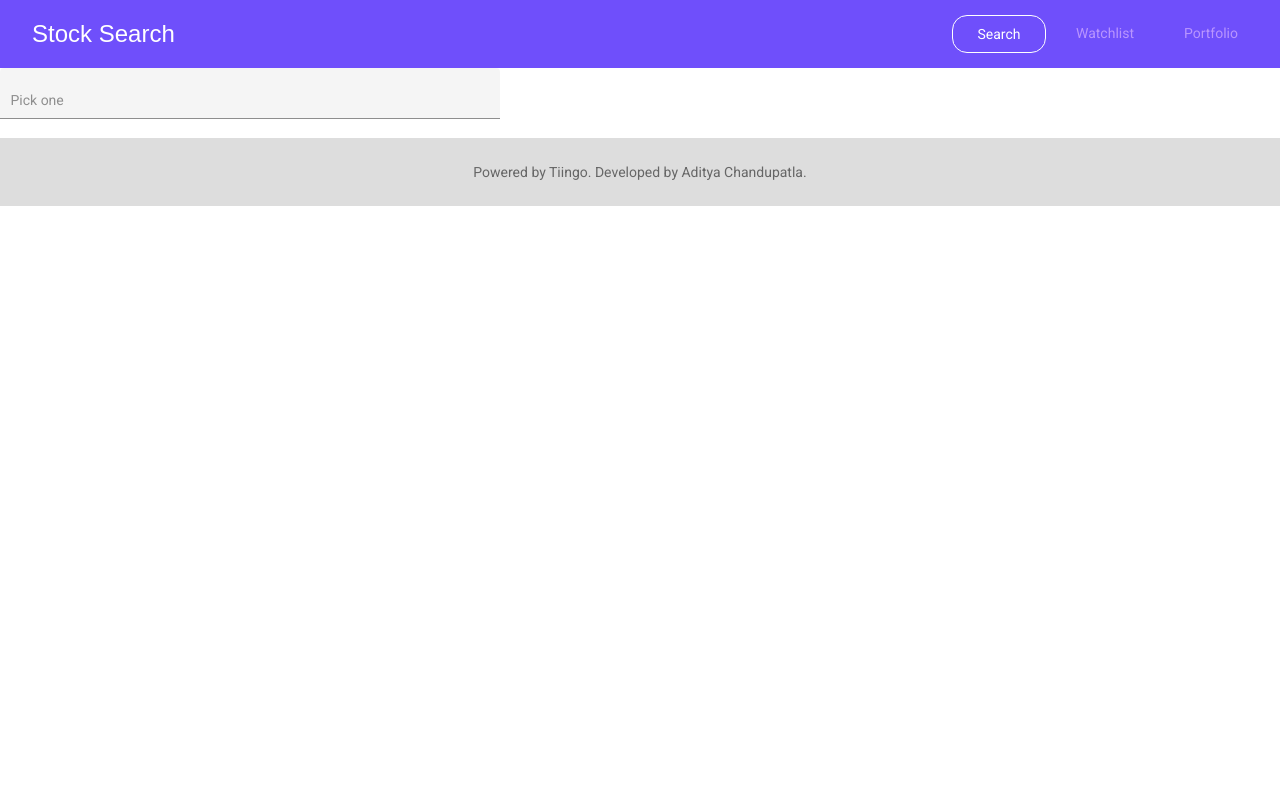
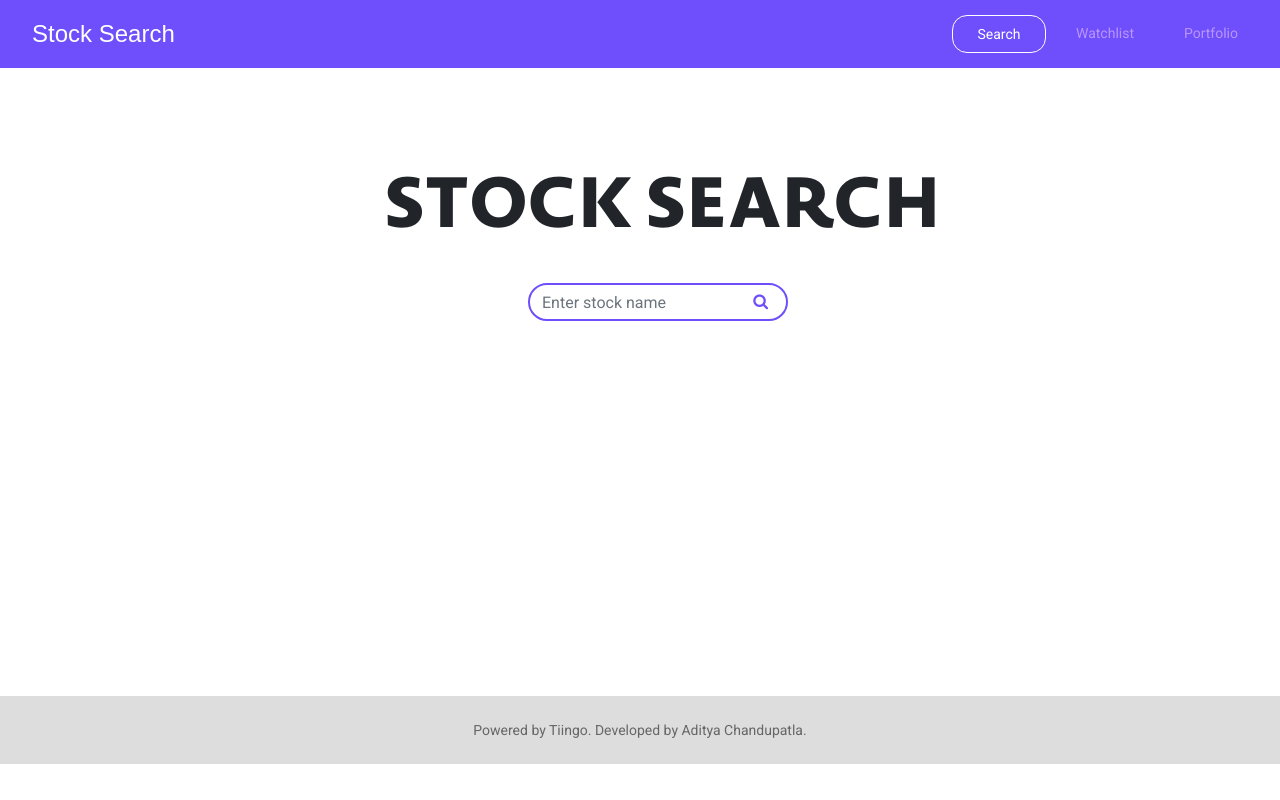
Before and after one commit to adityachandupatla/angular-stock-app, an Angular app: page / in a window 1280 px wide. Built offline with nearby package versions, Linux system fonts and the light colour scheme.

Commit message:
Search autocomplete feature

```diff
--- a/src/app/components/search/search.component.css
+++ b/src/app/components/search/search.component.css
@@ -1,9 +1,64 @@
-.example-form {
+.stock-search-form {
     min-width: 150px;
     max-width: 500px;
-    width: 100%;
+    width: 90%;
 }
 
-.example-full-width {
-    width: 100%;
+#search-option-ticker {
+    font-size: 15px;
 }
+
+#search-option-name {
+    font-size: 12px;
+}
+
+.search-container {
+    top: 50%;
+    left: 50%;
+    margin-top: 10%;
+    margin-left: 30%;
+    width: 800px;
+    height: 500px;
+}
+
+@font-face {
+    font-family: StockHeadingFont;
+    src: url("NovelSansPro_ExtraBold.otf") format("opentype");
+}
+
+#stock-heading {
+    font-weight: 1000;
+    font-size: 500%;
+    font-family: StockHeadingFont;
+}
+
+input:focus {
+    box-shadow: none;
+}
+
+input:focus~.input-group-append {
+    z-index: 3;
+}
+
+.fa-search {
+    color: #6F4FFB;
+    margin-top: 3px;
+    margin-left: 10px;
+}
+
+input[type="search"] {
+    border: 2px solid #6F4FFB;
+}
+
+input[type="search"]::-webkit-search-decoration,
+input[type="search"]::-webkit-search-cancel-button,
+input[type="search"]::-webkit-search-results-button,
+input[type="search"]::-webkit-search-results-decoration {
+    display: none;
+}
+
+#stock-search-container {
+    margin-top: 7%;
+    margin-left: 18%;
+    width: 35%;
+}
--- a/src/app/components/search/search.component.html
+++ b/src/app/components/search/search.component.html
@@ -1,12 +1,28 @@
-<div>
-    <form class="example-form">
-        <mat-form-field class="example-full-width">
-            <input type="text" placeholder="Pick one" aria-label="Number" matInput [formControl]="myControl" [matAutocomplete]="auto">
-            <mat-autocomplete #auto="matAutocomplete">
-                <mat-option *ngFor="let option of filteredOptions | async" [value]="option">
-                    {{option}}
+<div class="search-container">
+    <div>
+        <h1 id="stock-heading">STOCK SEARCH</h1>
+    </div>
+    <div id="stock-search-container">
+        <form class="stock-search-form">
+            <div class="input-group">
+                <input class="form-control py-2 rounded-pill mr-n2 pr-5" type="search" placeholder="Enter stock name" aria-label="String" matInput [formControl]="myControl" [matAutocomplete]="auto">
+                <span class="input-group-append">
+                    <button class="input-group-append btn rounded-pill border-0 ml-n5">
+                        <i class="fa fa-search"></i>
+                    </button>
+                </span>
+            </div>
+            <!-- <div class="input-group">
+                <input class="form-control py-2 border-right-0 border" type="search" value="search" id="example-search-input">
+                <span class="input-group-append">
+                    <div class="input-group-text bg-transparent"><i class="fa fa-search"></i></div>
+                </span>
+            </div> -->
+            <mat-autocomplete #auto="matAutocomplete" [displayWith]="displayFn">
+                <mat-option *ngFor="let option of options" [value]="option">
+                    <span id="search-option-ticker">{{option.ticker}}</span> | <span id="search-option-name">{{option.name}}</span>
                 </mat-option>
             </mat-autocomplete>
-        </mat-form-field>
-    </form>
+        </form>
+    </div>
 </div>
--- a/src/app/components/search/search.component.ts
+++ b/src/app/components/search/search.component.ts
@@ -1,7 +1,8 @@
 import { Component, OnInit } from '@angular/core';
 import { FormControl } from '@angular/forms';
-import { Observable } from 'rxjs';
-import { map, startWith } from 'rxjs/operators';
+import { debounceTime, distinctUntilChanged, switchMap } from 'rxjs/operators';
+import { SearchItem } from 'src/app/models/SearchItem';
+import { SearchService } from 'src/app/services/search.service';
 
 @Component({
     selector: 'app-search',
@@ -10,21 +11,22 @@ import { map, startWith } from 'rxjs/operators';
 })
 export class SearchComponent implements OnInit {
     myControl = new FormControl();
-    options: string[] = ['One', 'Two', 'Three'];
-    filteredOptions: Observable<string[]>;
+    options: SearchItem[] = [];
+
+    constructor(private searchService: SearchService) { }
+
+    displayFn(searchItem: SearchItem): string {
+        return searchItem && searchItem.ticker ? searchItem.ticker : '';
+    }
 
     ngOnInit() {
-        this.filteredOptions = this.myControl.valueChanges
+        this.myControl.valueChanges
             .pipe(
-                startWith(''),
-                map(value => this._filter(value))
-            );
-    }
-
-    private _filter(value: string): string[] {
-        const filterValue = value.toLowerCase();
-
-        return this.options.filter(option => option.toLowerCase().includes(filterValue));
+                debounceTime(500),
+                distinctUntilChanged(),
+                switchMap(value => this.searchService.getSearchRecommendation(value))
+            )
+            .subscribe(result => this.options = result);
     }
 
 }
--- /dev/null
+++ b/src/app/services/search.service.ts
@@ -0,0 +1,46 @@
+import { Injectable } from '@angular/core';
+import { HttpClient, HttpHeaders } from '@angular/common/http';
+import { SearchRecommendation } from '../models/SearchRecommendation';
+import { ServiceUrl } from '../common/ServiceUrl';
+import { catchError, concatMap, tap } from 'rxjs/operators';
+import { Observable, of } from 'rxjs';
+import { SearchItem } from '../models/SearchItem';
+
+@Injectable({
+    providedIn: 'root'
+})
+export class SearchService {
+
+    constructor(private _http: HttpClient) { }
+
+    getSearchRecommendation(query: string): Observable<SearchItem[]> {
+        console.log("Called getSearchRecommendation()")
+        if (!(/^[a-zA-Z]+$/.test(query))) {
+            return of([]);
+        }
+        return this._http.get<SearchRecommendation>(ServiceUrl.searchUrl + query)
+            .pipe(
+                concatMap(searchReco => {
+                    if (searchReco.parsing === true) {
+                        let recoList: SearchItem[] = [];
+                        for (let i = 0; i < searchReco.data.length; i++) {
+                            recoList.push(searchReco.data[i]);
+                        }
+                        return of(recoList);
+                    }
+                    else {
+                        return of([]);
+                    }
+                }),
+                catchError(this.handleError<SearchItem[]>('getSearchRecommendation', []))
+            );
+    }
+
+    private handleError<T>(operation = 'operation', result?: T) {
+        return (error: any): Observable<T> => {
+            console.error(error);
+            console.error(`${operation} failed: ${error.message}`);
+            return of(result as T);
+        };
+    }
+}
```
Also changed, not shown: 1 other file (tests, documents, lock files or other folders).
